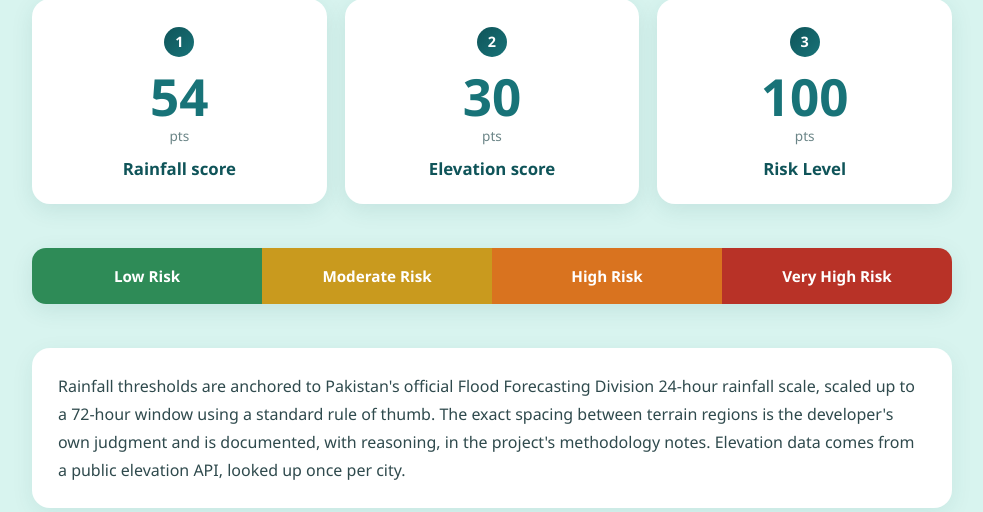
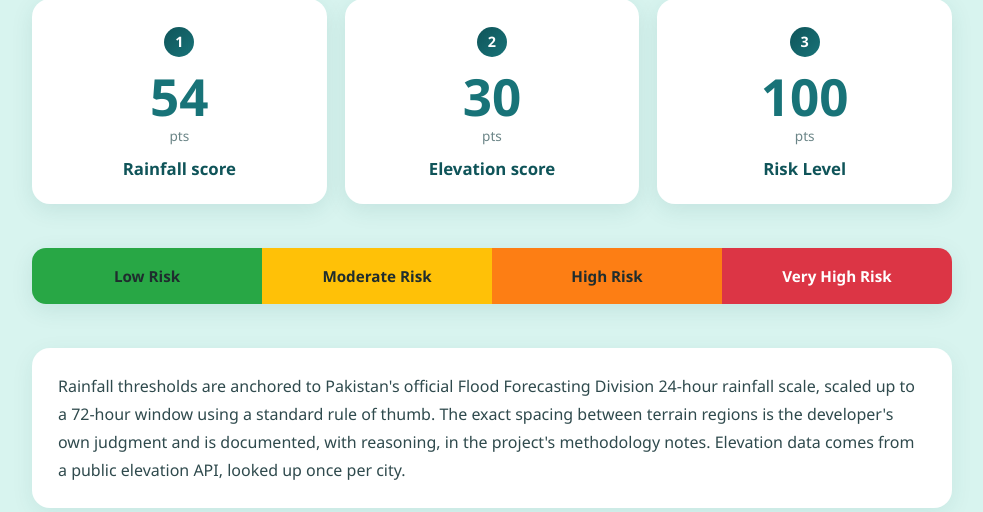
Before and after one commit to jam-tamache/Floodsafe-Pakistan, a Flask app: page /how-it-works in a window 1280 px wide. Shown: the part 429-941 px from the top of the page, without its empty margins (148-1131 px from the left). Run offline with Flask 3, Linux system fonts and the light colour scheme.

Commit message:
Match tier colors to style.css on How It Works

```diff
--- a/templates/how_it_works.html
+++ b/templates/how_it_works.html
@@ -95,12 +95,13 @@
         text-align: center;
         font-weight: 700;
         font-size: 0.95rem;
-        color: #ffffff;
+        color: #1f2d2e;
     }
-    .hiw-tier-low { background: #2e8b57; }
-    .hiw-tier-moderate { background: #c99a1e; }
-    .hiw-tier-high { background: #d9731f; }
-    .hiw-tier-very-high { background: #b83227; }
+    /* Same four colours as style.css. Dark text, except on red. */
+    .hiw-tier-low { background: #28A745; }
+    .hiw-tier-moderate { background: #FFC107; }
+    .hiw-tier-high { background: #FD7E14; }
+    .hiw-tier-very-high { background: #DC3545; color: #ffffff; }
     .hiw-note {
         display: flex;
         gap: 14px;
```
